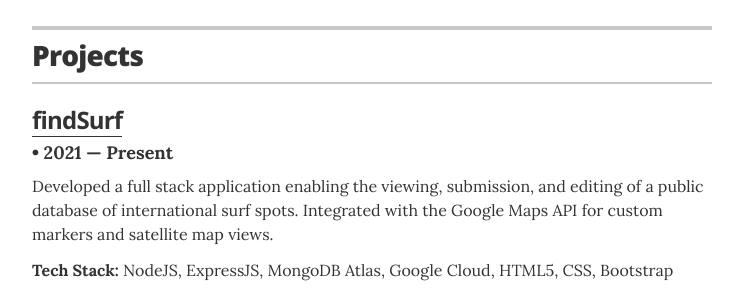
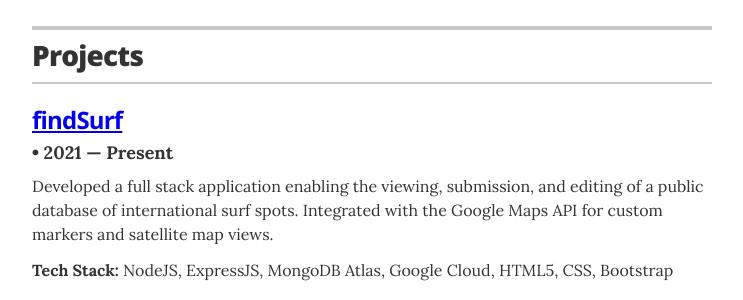
Before and after one commit to mmandina/mmandina.github.io, a Jekyll site: the page built from index.html, in a window 1280 px wide. Shown: the part 886-1186 px from the top of the page, without its empty margins (268-1011 px from the left). Built offline with Jekyll 4.4.1, drawn with Linux system fonts in a browser that asks for light colours.

Commit message:
changed project title color to link color

```diff
--- a/_layouts/resume.html
+++ b/_layouts/resume.html
@@ -80,7 +80,7 @@
         {% for project in site.data.projects %}
         <div class="resume-item" itemscope itemtype="http://schema.org/CreativeWork">
           <meta itemprop="creator" content="{{ site.resume_name }}" itemtype="http://schema.org/Person" />
-          <h3 class="resume-item-title" itemprop="name">{% if project.url %}<a href="{{ project.url }}" itemprop="url">{{ project.project }}</a>{% else %}{{ project.project }}{% endif %}</h3>
+          <h3 class="resume-project-item-title" itemprop="name">{% if project.url %}<a href="{{ project.url }}" itemprop="url">{{ project.project }}</a>{% else %}{{ project.project }}{% endif %}</h3>
           <h4 class="resume-item-details" itemprop="description">{{ project.role }}  &bull; {{ project.duration }}</h4>
           <p class="resume-item-copy">{{ project.description }}</p>
           <p class="resume-item-copy"><b>Tech Stack: </b>{{ project.tech}}</p>
--- a/_sass/_resume.scss
+++ b/_sass/_resume.scss
@@ -167,6 +167,15 @@
     line-height: 1;
   }
 
+  .resume-project-item-title {
+    @include sans_bold;
+    margin: 0 0 .75rem;
+    font-size: 1.5rem;
+    letter-spacing: -.05rem;
+    line-height: 1;
+    color: blue
+  }
+
   .resume-item-details {
     font-size: 1.125rem;
     margin: 0 0 .75rem;
```
